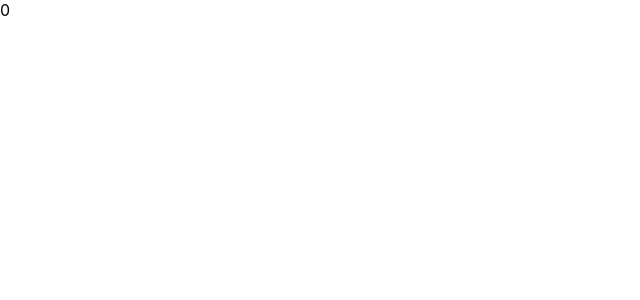
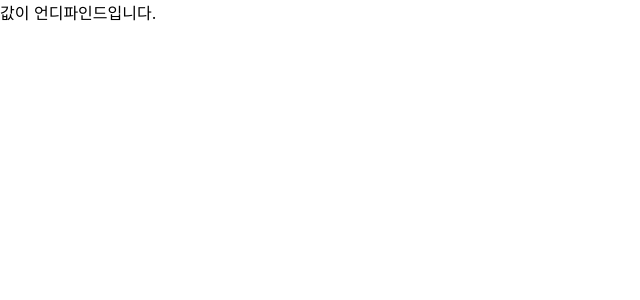
Before and after one commit to dltpals222/react-prac, a React (Create React App) app in the folder rePrac/: page / in a window 1280 px wide. Shown: the top 300 px of the page, without its empty margins (0-640 px from the left). Built offline with nearby package versions, Linux system fonts and the light colour scheme.

Commit message:
OR연산자 시 undefined이면 보여줌

```diff
--- a/rePrac/src/App.js
+++ b/rePrac/src/App.js
@@ -1,8 +1,8 @@
 import React, { Fragment } from "react";
 
 function App() {
-  const number = 0;
-  return <div>{number && <h1>숫자 {number} 입니다!</h1>}</div>;
+  const name = undefined;
+  return name || "값이 언디파인드입니다.";
 }
 
 export default App;
```
